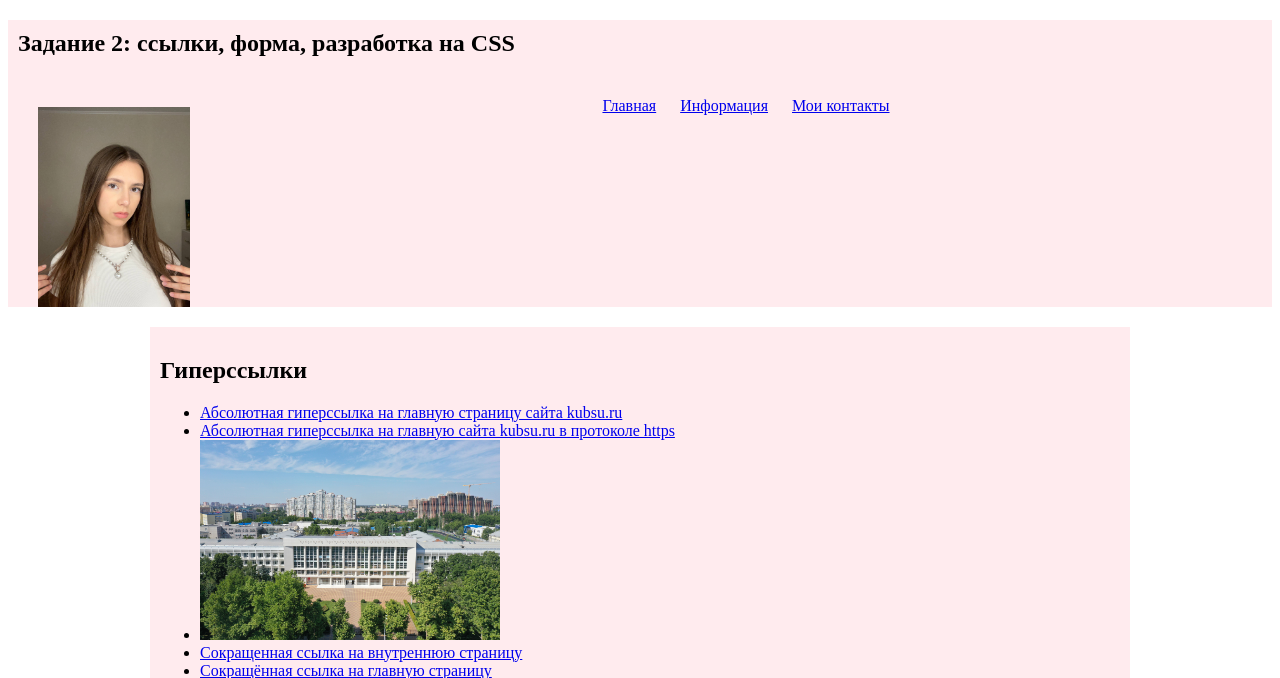
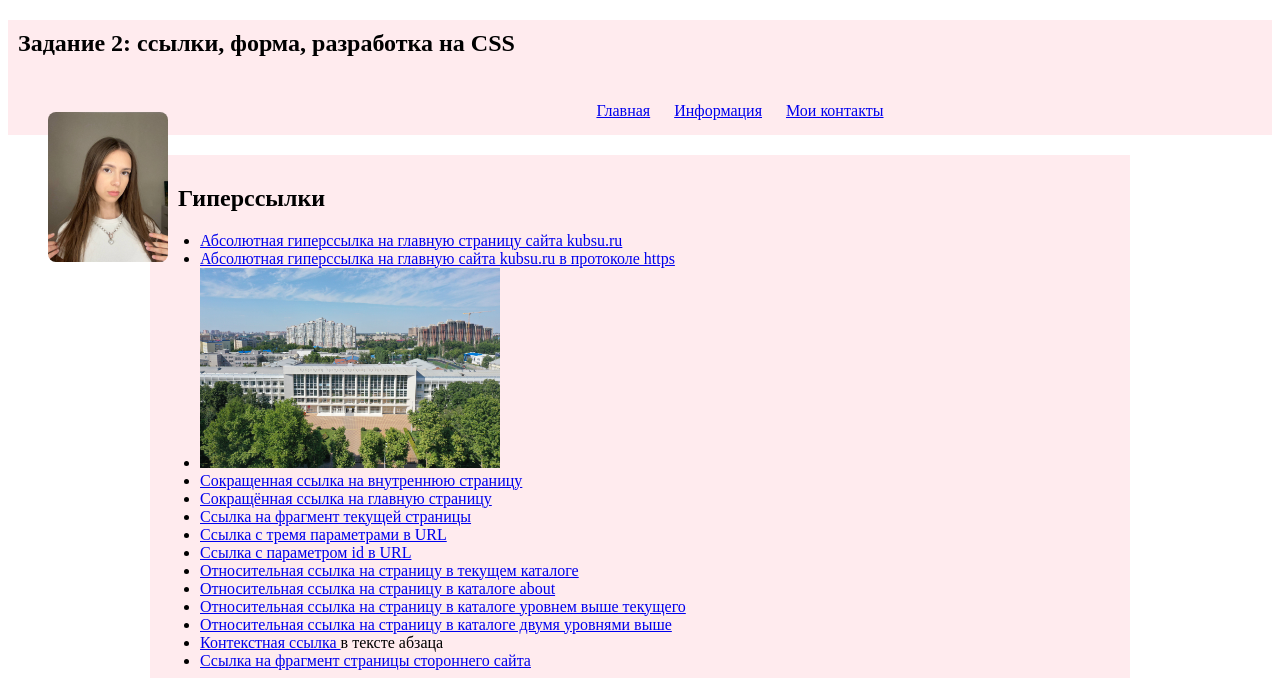
Before and after one commit to s0196071/s0196071.github.io, a PHP site: page / in a window 1280 px wide; the page is wider, and only the part inside the window is pictured. Shown: the top 678 px of that part. Run offline with PHP 8.4, Linux system fonts and the light colour scheme.

Commit message:
Update basecss.css

```diff
--- a/basecss.css
+++ b/basecss.css
@@ -7,11 +7,14 @@ nav {
     width:100%;
     height: 200px;
     margin: 10px;
-    padding: 10px;
+    padding: 15px 20px;
+    height: auto;
 }
 #photo {
-    width: 152px;
-    height: 200px;
+    width: 120px;
+    height: 150px;
+    object-fit: cover;
+    border-radius: 8px;
     margin: 10px;
     float: left;
 }
```
